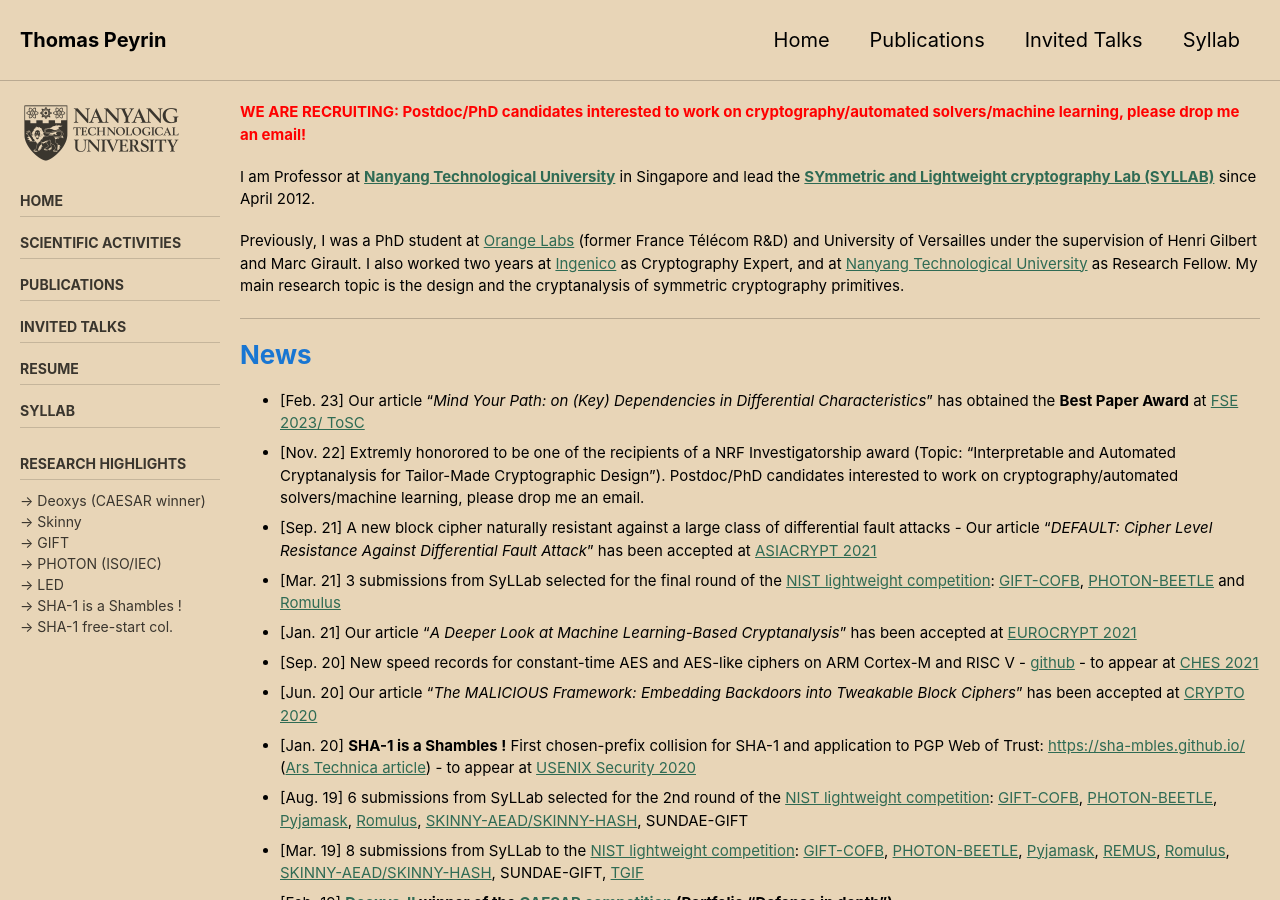
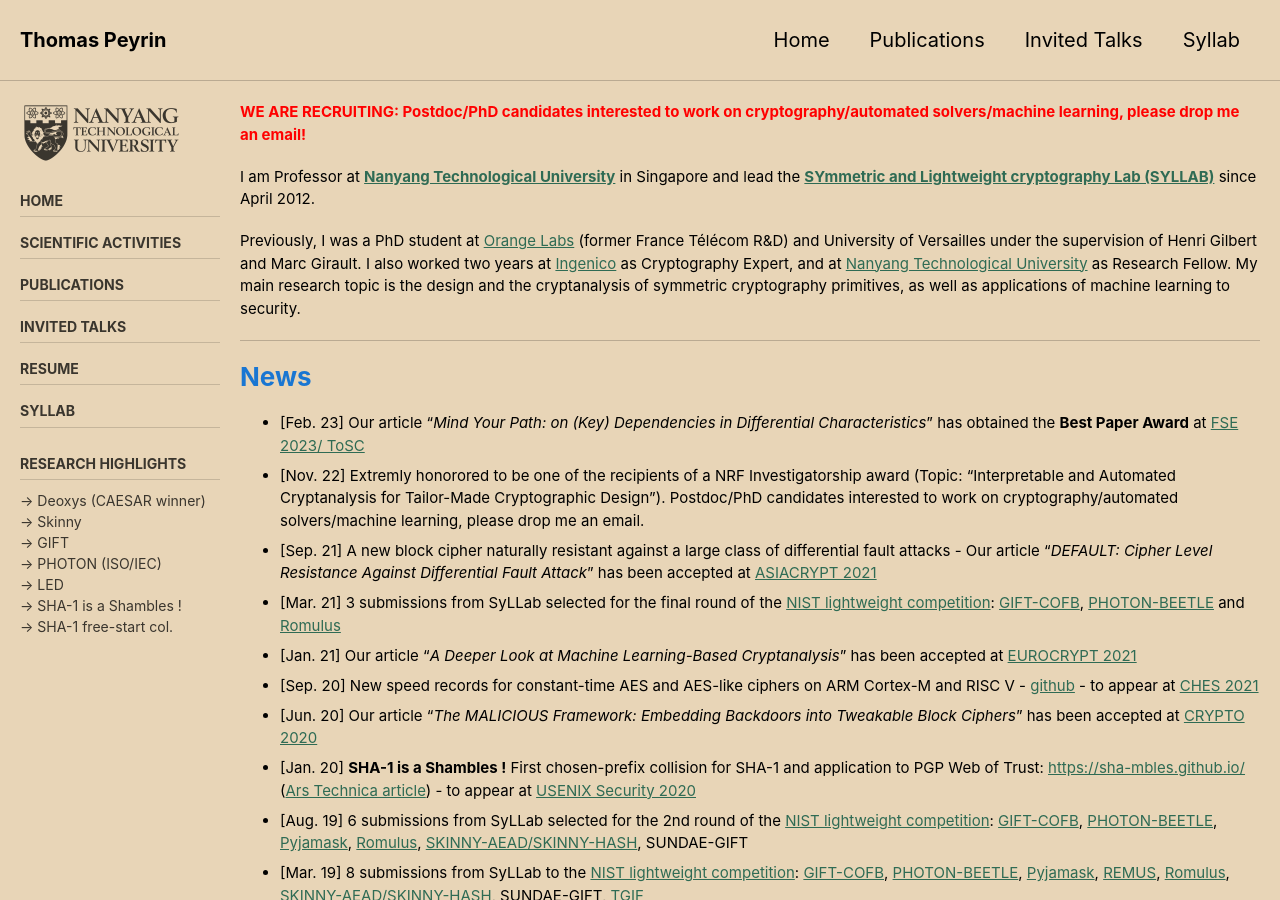
Before and after one commit to thomaspeyrin/web, a Jekyll site: the page built from index.md, in a window 1280 px wide and 900 px high. Built offline with Jekyll 4.4.1, drawn with Linux system fonts in a browser that asks for light colours; cached includes are drawn as plain includes; nearby versions of some CDN libraries.

Commit message:
Update index.md

```diff
--- a/index.md
+++ b/index.md
@@ -15,7 +15,7 @@ sidebar:
 
 I am Professor at [**Nanyang Technological University**](http://www.ntu.edu.sg/) in Singapore and lead the [**SYmmetric and Lightweight cryptography Lab (SYLLAB)**](https://syllab-ntu.github.io/syllab/) since April 2012.
 
-Previously, I was a PhD student at [Orange Labs](http://www.orange.com/en_EN/) (former France Télécom R&D) and University of Versailles under the supervision of Henri Gilbert and Marc Girault. I also worked two years at [Ingenico](http://www.ingenico.com/) as Cryptography Expert, and at [Nanyang Technological University](http://www.ntu.edu.sg/) as Research Fellow. My main research topic is the design and the cryptanalysis of symmetric cryptography primitives.
+Previously, I was a PhD student at [Orange Labs](http://www.orange.com/en_EN/) (former France Télécom R&D) and University of Versailles under the supervision of Henri Gilbert and Marc Girault. I also worked two years at [Ingenico](http://www.ingenico.com/) as Cryptography Expert, and at [Nanyang Technological University](http://www.ntu.edu.sg/) as Research Fellow. My main research topic is the design and the cryptanalysis of symmetric cryptography primitives, as well as applications of machine learning to security.
 
 ---
 
```
